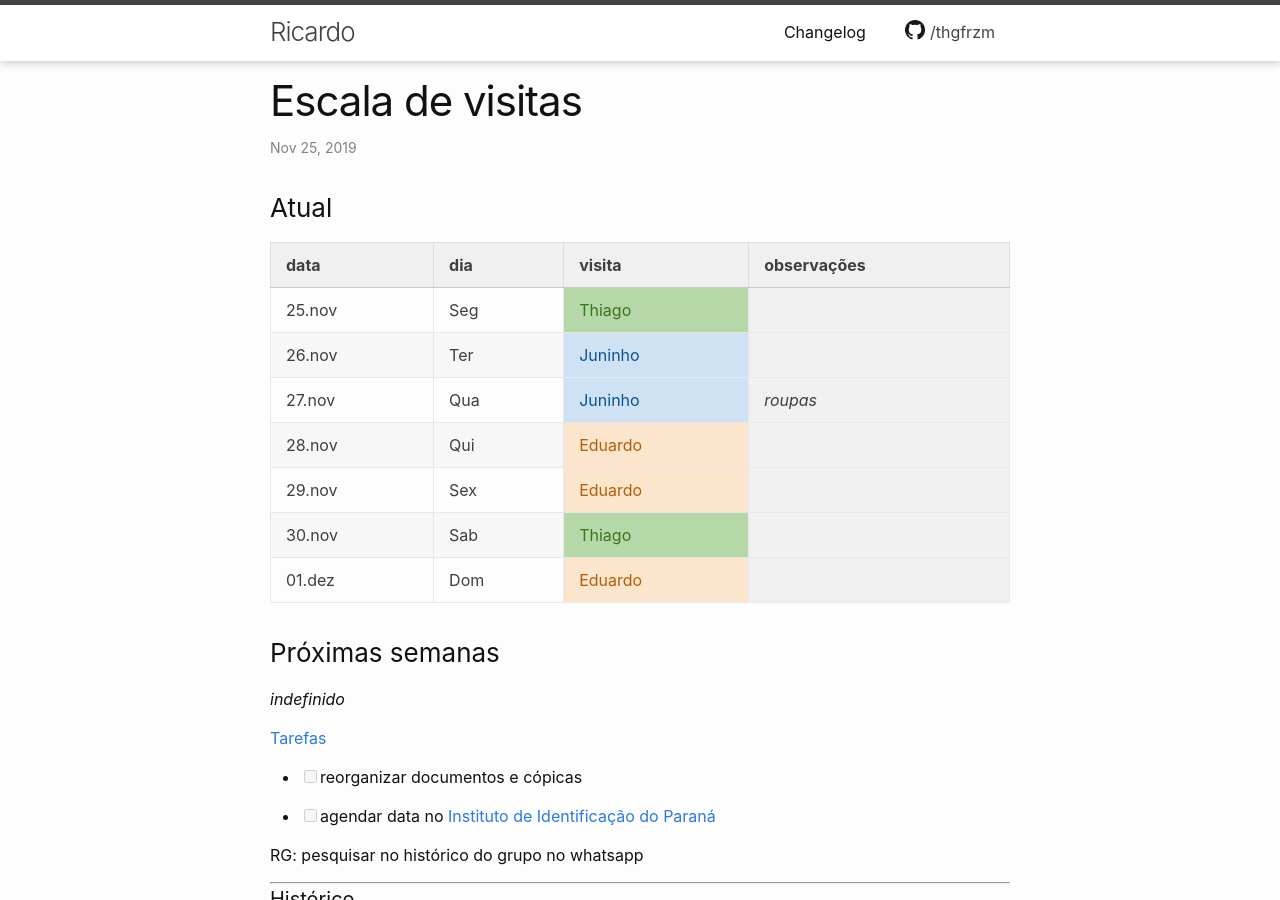
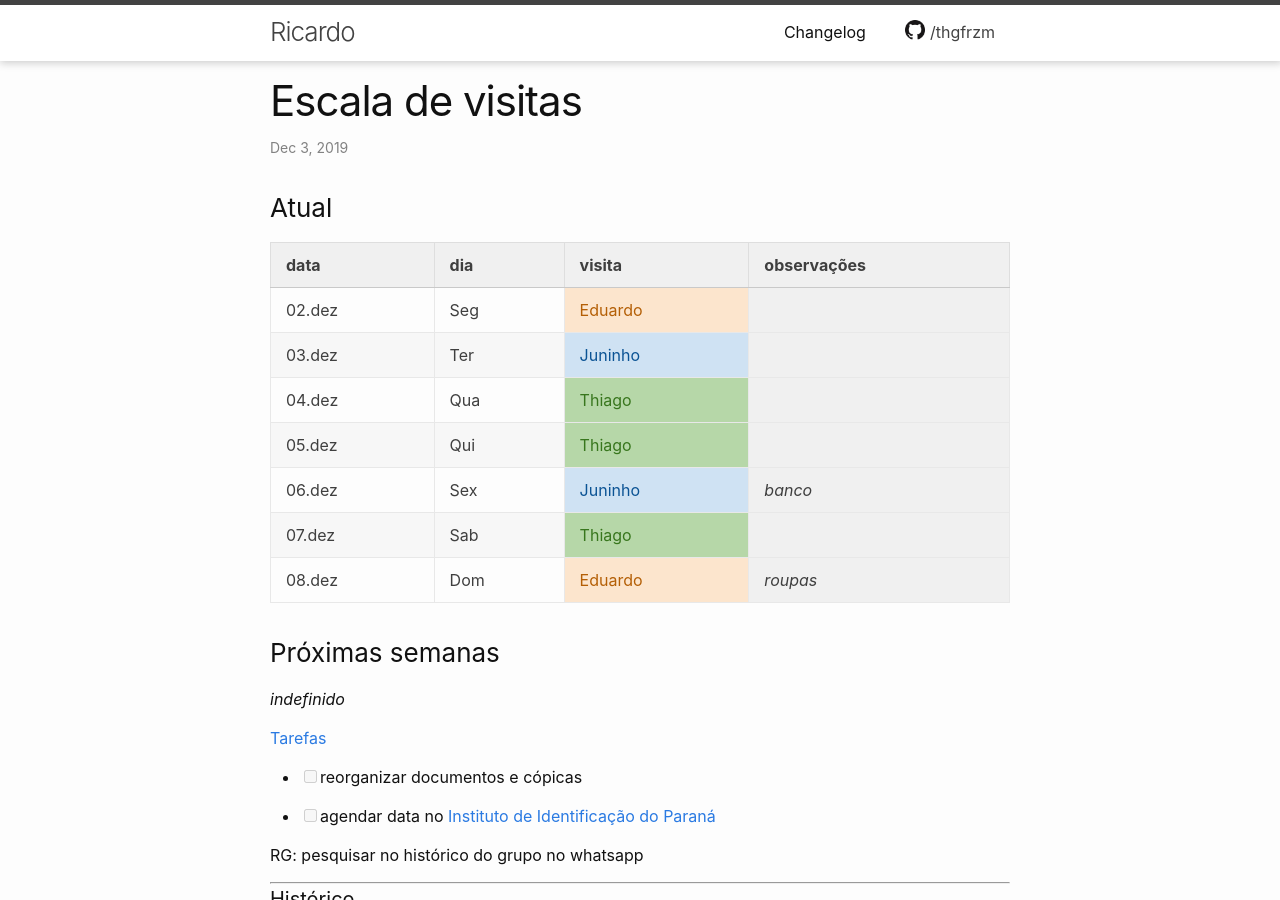
Before and after one commit to thgfrzm/ricardo, a Jekyll site: the page built from _posts/2018-12-23-escala-visitas.markdown, in a window 1280 px wide and 900 px high. Built offline with Jekyll 4.4.1, drawn with Linux system fonts in a browser that asks for light colours; some of the changed text lies outside the part shown.

Commit message:
update escala

```diff
--- a/_posts/2018-12-23-escala-visitas.markdown
+++ b/_posts/2018-12-23-escala-visitas.markdown
@@ -1,21 +1,21 @@
 ---
 layout: post
 title:  "Escala de visitas"
-date:   2019-11-25 08:20:00 -0300
+date:   2019-12-03 20:42:00 -0300
 categories: agenda
 ---
 
 ### Atual
 
-| data   | dia | visita  | observações      |
-| ------ | --- | ------- | ---------------- |
-| 25.nov | Seg | Thiago  |                  |
-| 26.nov | Ter | Juninho |                  |
-| 27.nov | Qua | Juninho | _roupas_         |
-| 28.nov | Qui | Eduardo |                  |
-| 29.nov | Sex | Eduardo |                  |
-| 30.nov | Sab | Thiago  |                  |
-| 01.dez | Dom | Eduardo |                  |
+| data   | dia | visita  | observações |
+| ------ | --- | ------- | ----------- |
+| 02.dez | Seg | Eduardo |             |
+| 03.dez | Ter | Juninho |             |
+| 04.dez | Qua | Thiago  |             |
+| 05.dez | Qui | Thiago  |             |
+| 06.dez | Sex | Juninho | _banco_     |
+| 07.dez | Sab | Thiago  |             |
+| 08.dez | Dom | Eduardo | _roupas_    |
 
 ### Próximas semanas
 
@@ -381,3 +381,10 @@ RG: pesquisar no histórico do grupo no whatsapp
 | 22.nov | Sex | Thiago      |                     |
 | 23.nov | Sab | Juninho     | _troca pendente_    |
 | 24.nov | Dom | Eduardo     |                     |
+| 25.nov | Seg | Thiago      |                     |
+| 26.nov | Ter | Juninho     |                     |
+| 27.nov | Qua | Juninho     | _roupas_            |
+| 28.nov | Qui | Eduardo     |                     |
+| 29.nov | Sex | Eduardo     |                     |
+| 30.nov | Sab | Thiago      |                     |
+| 01.dez | Dom | Eduardo     |                     |
```
